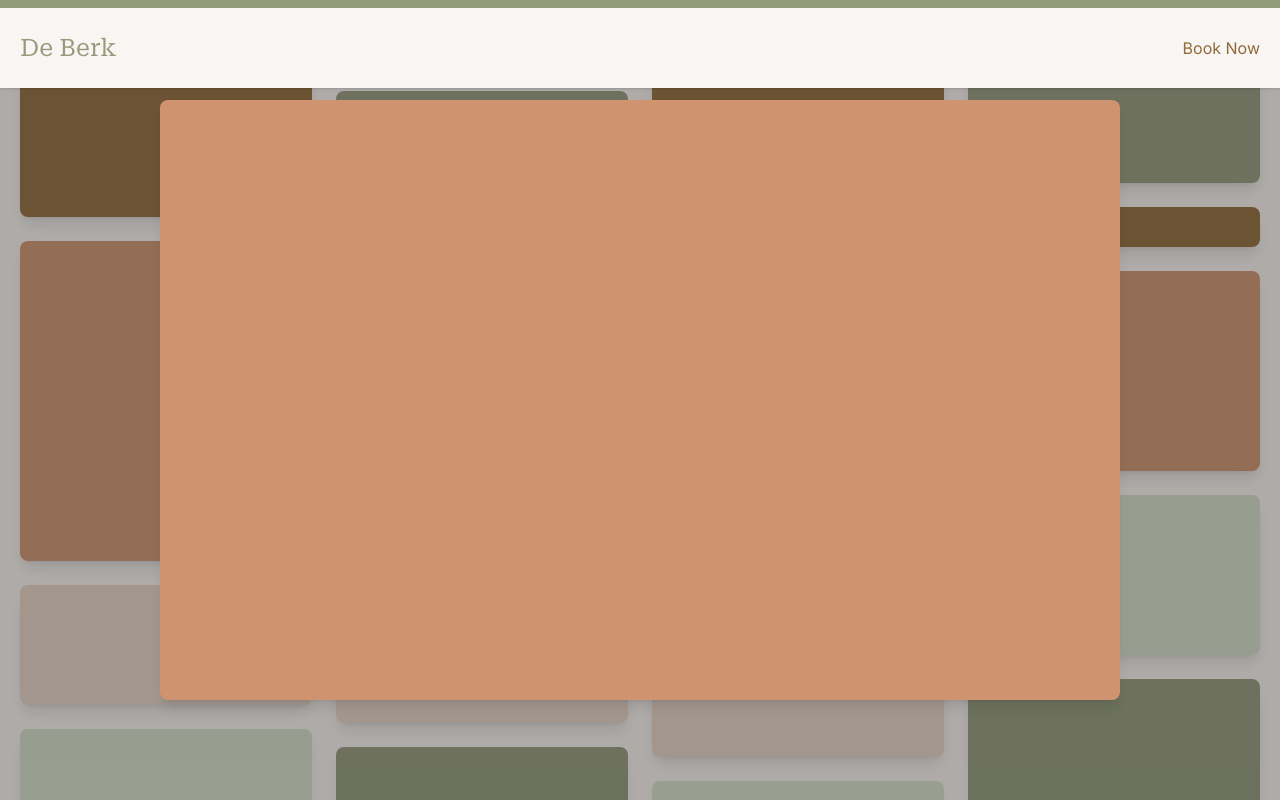
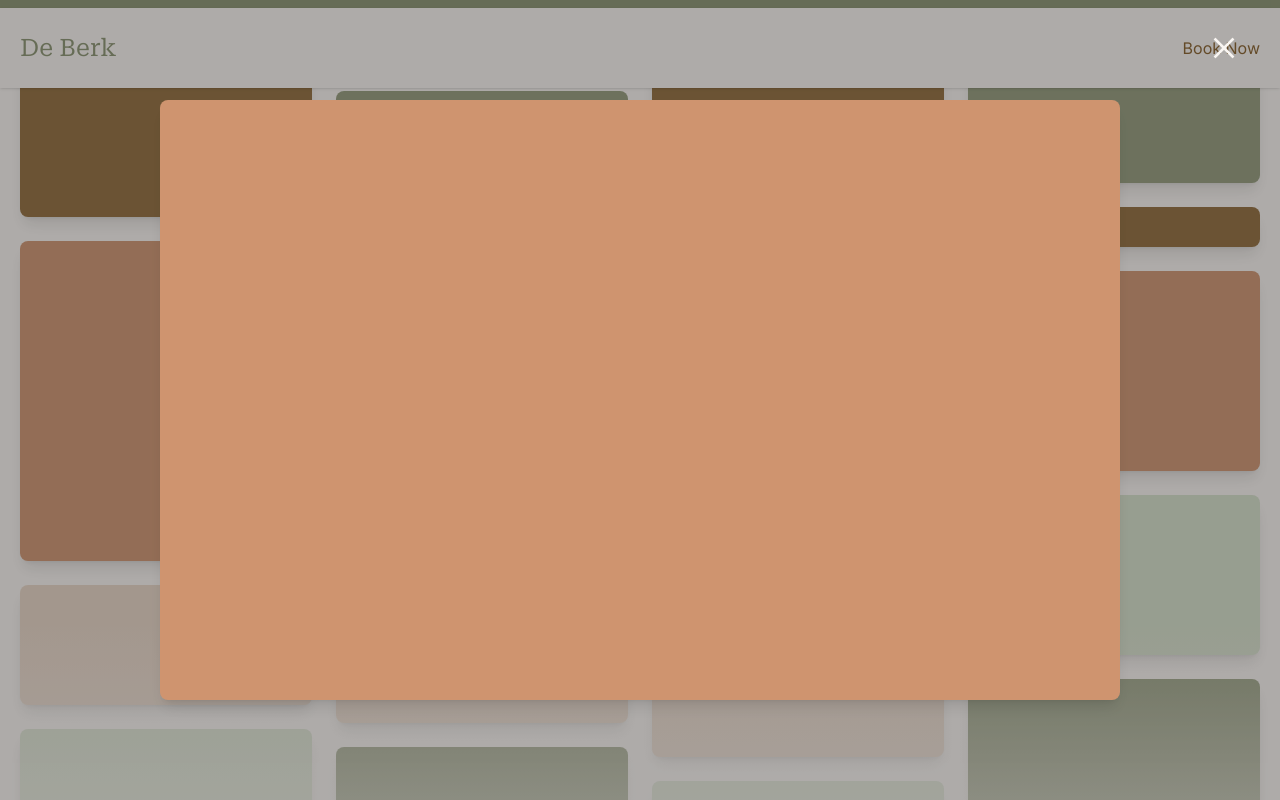
Before and after one commit to jayzces/de-berk, a Vue app: page / in a window 1280 px wide. Both pictures are taken after a click on the element 166 px from the left and 1959 px from the top of the page. Shown: the part 1559-2359 px from the top of the page. Built offline with nearby package versions, Linux system fonts and the light colour scheme.

Commit message:
Move logic into separate components, add transition color to photo grid

```diff
--- a/src/components/DialogPreview.vue
+++ b/src/components/DialogPreview.vue
@@ -5,7 +5,7 @@ defineEmits(['close'])
 
 <template>
   <div
-    class="fixed top-0 left-0 w-screen h-screen bg-black/30 text-cream flex"
+    class="fixed top-0 left-0 w-screen h-screen bg-black/30 text-cream flex z-10"
     @click="$emit('close')"
   >
     <button
--- a/src/components/LoadingIndicator.vue
+++ b/src/components/LoadingIndicator.vue
@@ -1,3 +1,3 @@
 <template>
-  <div class="w-full h-[8px] bg-olive sticky top-0 left-0 right-0 z-10"></div>
+  <div class="w-full h-[8px] bg-olive sticky top-0 left-0 right-0 z-[5]"></div>
 </template>
--- /dev/null
+++ b/src/components/home/BannerSliders.vue
@@ -0,0 +1,58 @@
+<script setup lang="ts">
+import ContactForm from '../ContactForm.vue'
+import { onUnmounted, ref } from 'vue'
+
+const activeSlide = ref(0)
+const slides = ref(new Array(5))
+
+const interval = setInterval(() => {
+  activeSlide.value = (activeSlide.value + 1) % slides.value.length
+}, 3000)
+
+const bgColor = (index: number) => {
+  const colors = ['#906B3A', '#CF946F', '#E9D7C7', '#D6E0CB', '#939B7B']
+  return colors[index % colors.length]
+}
+
+onUnmounted(() => clearInterval(interval))
+</script>
+
+<template>
+  <div class="slides w-full relative">
+    <div class="slides__contents h-[670px] relative">
+      <div
+        v-for="(_, sI) in slides"
+        :key="`slide-${sI}`"
+        class="h-full absolute top-0 left-0 w-full h-full slide after:content-[''] after:block after:absolute after:top-0 after:left-0 after:w-[inherit] after:h-[inherit] after:bg-black/30"
+        :class="sI === activeSlide ? 'opacity-100' : 'opacity-0'"
+        :style="{ backgroundColor: bgColor(sI) }"
+      ></div>
+    </div>
+
+    <div class="slides__overlays absolute top-0 left-0 right-0 bottom-0 flex">
+      <div class="container pr-0 flex justify-between items-center m-auto">
+        <div>
+          <h1 class="roboto-serif text-cream text-5xl">Holiday Home De Berk</h1>
+          <h2 class="roboto-serif text-soft-peach text-4xl mt-5 leading-[3rem]">
+            The ideal base for those who enjoy walking, <br />
+            and cycling in a peaceful environment
+          </h2>
+        </div>
+
+        <ContactForm />
+      </div>
+    </div>
+
+    <div class="slide__controls flex justify-center gap-5 absolute bottom-6 mx-auto left-0 right-0">
+      <button
+        v-for="(_, sI) in slides"
+        :key="`slide-control-${sI}`"
+        :class="sI === activeSlide ? 'bg-cream w-8' : 'bg-olive w-4'"
+        class="text-[0] h-4 rounded-full transition-all duration-300"
+        @click="activeSlide = sI"
+      >
+        {{ sI }}
+      </button>
+    </div>
+  </div>
+</template>
--- /dev/null
+++ b/src/components/home/PhotoGrid.vue
@@ -0,0 +1,38 @@
+<script setup lang="ts">
+import DialogPreview from '../DialogPreview.vue'
+import { ref } from 'vue'
+
+const photos = ref(new Array(20))
+const selectedPhoto = ref(0)
+const bgColor = (index: number) => {
+  const colors = ['#906B3A', '#CF946F', '#E9D7C7', '#D6E0CB', '#939B7B']
+  return colors[index % colors.length]
+}
+</script>
+
+<template>
+  <div class="container">
+    <h2 class="roboto-serif text-russet text-4xl">More from De Berk</h2>
+
+    <div
+      class="columns-4 gap-6 mt-8 relative after:content-[''] after:block after:absolute after:left-0 after:bottom-0 after:right-0 after:h-2/5 after:bg-gradient-to-b after:from-transparent after:to-cream after:pointer-events-none"
+    >
+      <div
+        v-for="(_, pI) in photos"
+        :key="`photo-${pI}`"
+        class="w-full rounded-lg shadow-lg hover:shadow-2xl opacity-90 hover:opacity-100 transition-all duration-300 cursor-zoom-in"
+        :class="{
+          'mt-6': pI > 0,
+          'shadow-2xl': selectedPhoto === pI
+        }"
+        :style="{
+          height: `${((pI + 1) * 160) % 360}px`,
+          backgroundColor: bgColor(pI)
+        }"
+        @click="selectedPhoto = pI"
+      ></div>
+    </div>
+  </div>
+
+  <DialogPreview v-if="selectedPhoto" :image="bgColor(selectedPhoto)" @close="selectedPhoto = 0" />
+</template>
--- a/src/views/HomeView.vue
+++ b/src/views/HomeView.vue
@@ -1,66 +1,11 @@
 <script setup lang="ts">
-import ContactForm from '@/components/ContactForm.vue'
-import DialogPreview from '@/components/DialogPreview.vue'
-import { onUnmounted, ref } from 'vue'
-
-const slides = ref(new Array(5))
-const photos = ref(new Array(20))
-const selectedPhoto = ref(0)
-const activeSlide = ref(0)
-const interval = setInterval(() => {
-  activeSlide.value = (activeSlide.value + 1) % slides.value.length
-}, 3000)
-
-const bgColor = (index: number) => {
-  const colors = ['#906B3A', '#CF946F', '#E9D7C7', '#D6E0CB', '#939B7B']
-  return colors[index % colors.length]
-}
-
-onUnmounted(() => clearInterval(interval))
+import BannerSliders from '@/components/home/BannerSliders.vue'
+import PhotoGrid from '@/components/home/PhotoGrid.vue'
 </script>
 
 <template>
   <main>
-    <!-- slider -->
-    <div class="slides w-full relative">
-      <div class="slides__contents h-[670px] relative">
-        <div
-          v-for="(_, sI) in slides"
-          :key="`slide-${sI}`"
-          class="h-full absolute top-0 left-0 w-full h-full slide after:content-[''] after:block after:absolute after:top-0 after:left-0 after:w-[inherit] after:h-[inherit] after:bg-black/30"
-          :class="sI === activeSlide ? 'opacity-100' : 'opacity-0'"
-          :style="{ backgroundColor: bgColor(sI) }"
-        ></div>
-      </div>
-
-      <div class="slides__overlays absolute top-0 left-0 right-0 bottom-0 flex">
-        <div class="container pr-0 flex justify-between items-center m-auto">
-          <div>
-            <h1 class="roboto-serif text-cream text-5xl">Holiday Home De Berk</h1>
-            <h2 class="roboto-serif text-soft-peach text-4xl mt-5 leading-[3rem]">
-              The ideal base for those who enjoy walking, <br />
-              and cycling in a peaceful environment
-            </h2>
-          </div>
-
-          <ContactForm />
-        </div>
-      </div>
-
-      <div
-        class="slide__controls flex justify-center gap-5 absolute bottom-6 mx-auto left-0 right-0"
-      >
-        <button
-          v-for="(_, sI) in slides"
-          :key="`slide-control-${sI}`"
-          :class="sI === activeSlide ? 'bg-cream w-8' : 'bg-olive w-4'"
-          class="text-[0] h-4 rounded-full transition-all duration-300"
-          @click="activeSlide = sI"
-        >
-          {{ sI }}
-        </button>
-      </div>
-    </div>
+    <BannerSliders />
 
     <section class="py-[100px]">
       <div class="container grid grid-cols-5 gap-12">
@@ -127,33 +72,8 @@ onUnmounted(() => clearInterval(interval))
       </div>
     </section>
 
-    <section class="pt-10 pb-20">
-      <div class="container">
-        <h2 class="roboto-serif text-russet text-4xl">More from De Berk</h2>
-
-        <div class="columns-4 gap-6 mt-8">
-          <div
-            v-for="(_, pI) in photos"
-            :key="`photo-${pI}`"
-            class="w-full rounded-lg shadow-lg hover:shadow-2xl opacity-90 hover:opacity-100 transition-all duration-300 cursor-zoom-in"
-            :class="{
-              'mt-6': pI > 0,
-              'shadow-2xl': selectedPhoto === pI
-            }"
-            :style="{
-              height: `${((pI + 1) * 160) % 360}px`,
-              backgroundColor: bgColor(pI)
-            }"
-            @click="selectedPhoto = pI"
-          ></div>
-        </div>
-      </div>
-
-      <DialogPreview
-        v-if="selectedPhoto"
-        :image="bgColor(selectedPhoto)"
-        @close="selectedPhoto = 0"
-      />
+    <section class="pt-10 pb-[100px]">
+      <PhotoGrid />
     </section>
   </main>
 </template>
```
